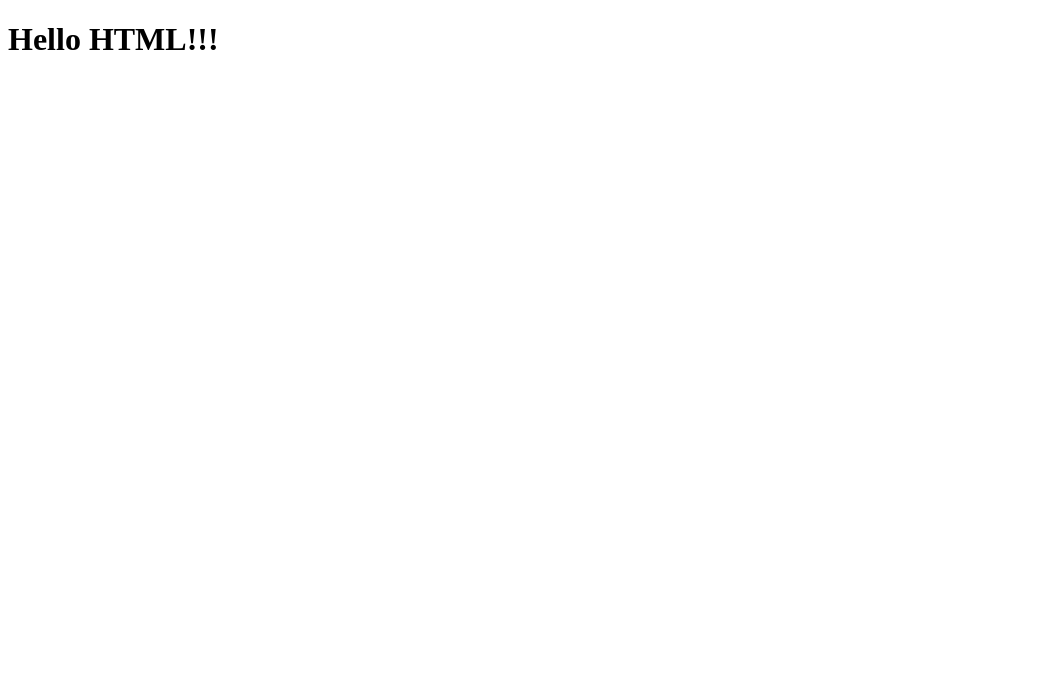
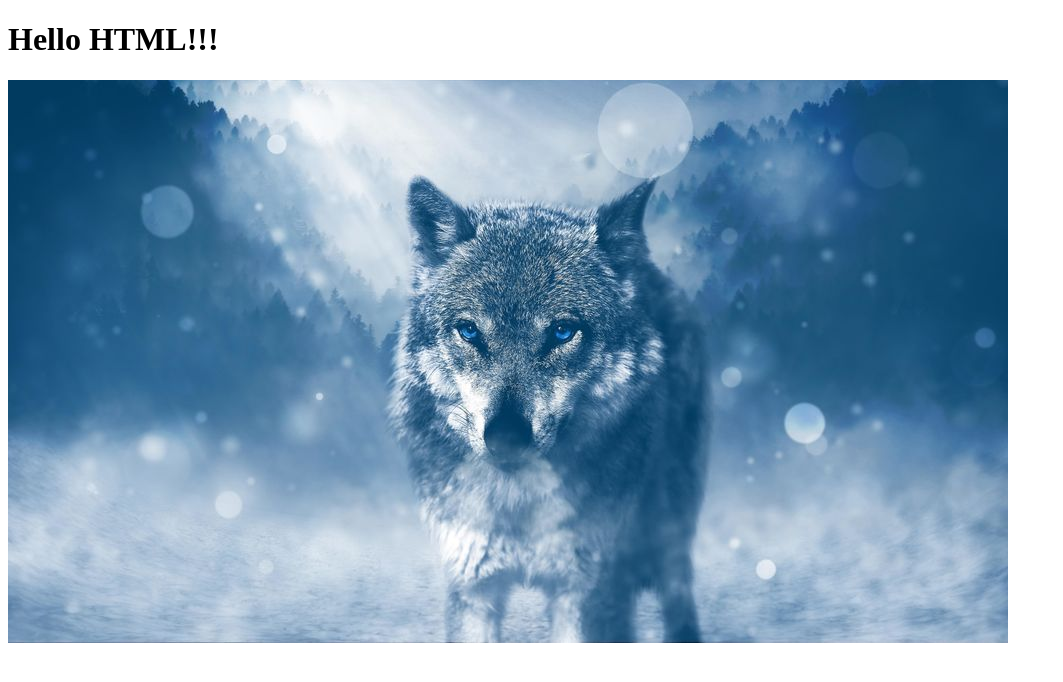
Before and after one commit to helenmieshkova/hello-html, a plain HTML site: page index.html in a window 1280 px wide. Shown: the whole page, without its empty margins (0-1063 px from the left). Drawn offline with Linux system fonts and the light colour scheme.

Commit message:
Add photo

```diff
--- a/index.html
+++ b/index.html
@@ -7,6 +7,6 @@
     <title>HTML Sample</title>
 </head>
 <body>
-    <h1>Hello HTML!!!</h1> <img src="img/wolf.jpg" alt="wolf>
+    <h1>Hello HTML!!!</h1> <img src="img/wolf.jpg" alt="wolf">
 </body>
 </html>
```
